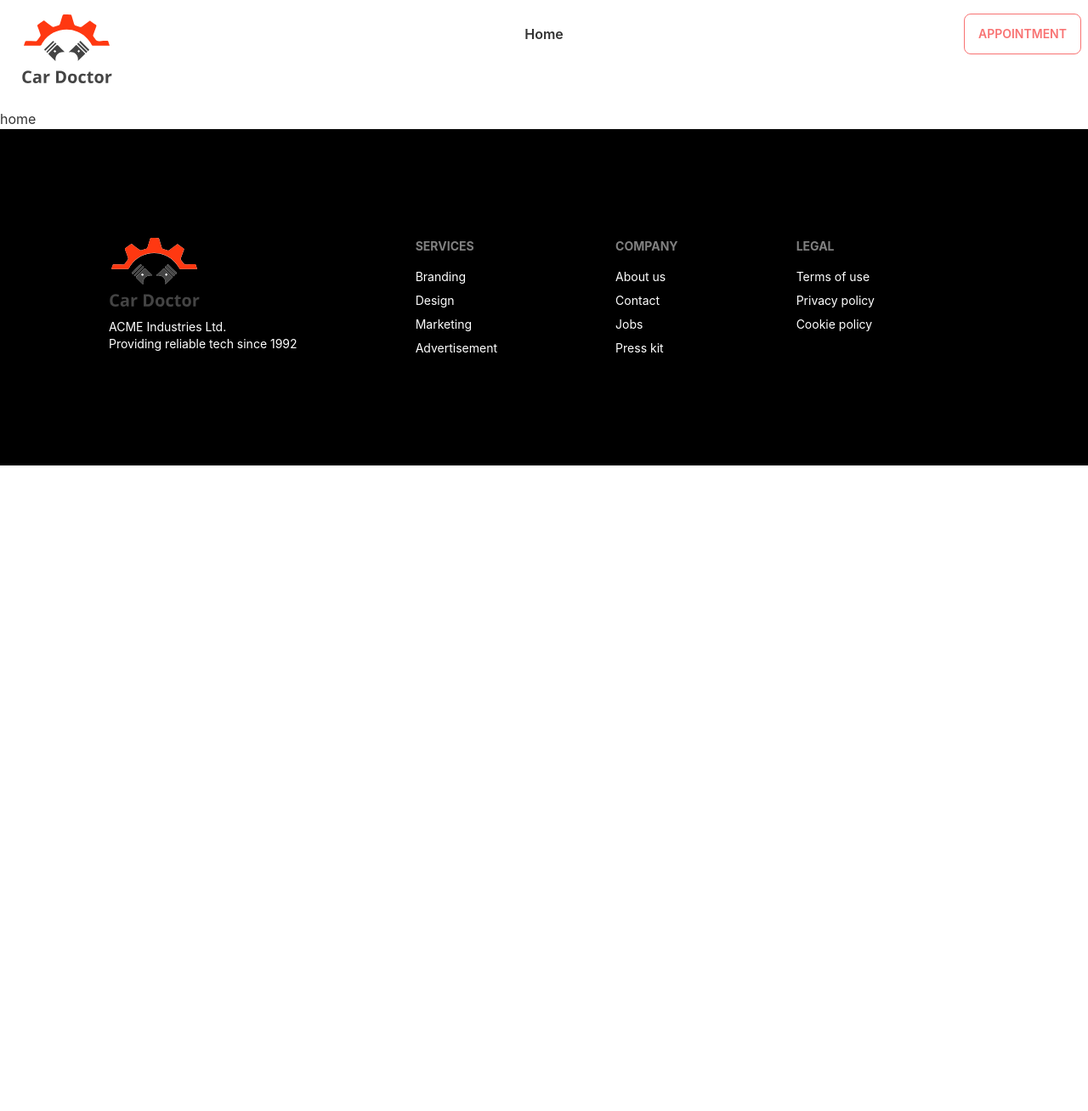
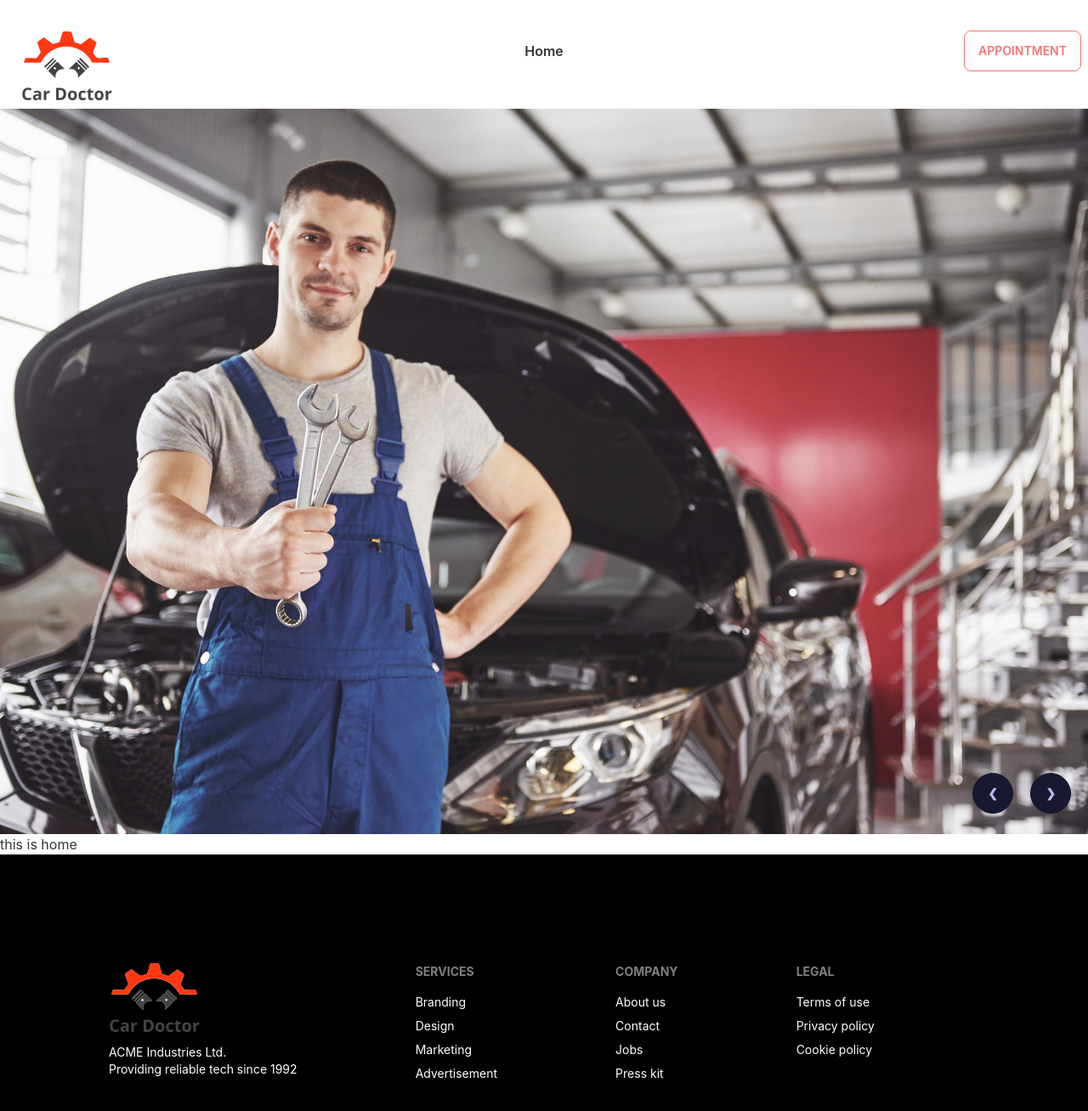
Before and after one commit to ShamimaNasrin/genius-car-client, a React (Create React App) app: page / in a window 1280 px wide. Shown: the top 1308 px of the page at 85% size. Before the commit the page ends 800 px from the top, so only its background shows below. Built offline with nearby package versions, Linux system fonts and the light colour scheme.

Commit message:
banner setup

```diff
--- /dev/null
+++ b/src/Pages/Home/Banner/Banner.js
@@ -0,0 +1,38 @@
+import React from 'react';
+import img1 from '../../../assets/images/banner/1.jpg';
+import img2 from '../../../assets/images/banner/2.jpg';
+import img3 from '../../../assets/images/banner/3.jpg';
+import img4 from '../../../assets/images/banner/4.jpg';
+import img5 from '../../../assets/images/banner/5.jpg';
+import img6 from '../../../assets/images/banner/6.jpg';
+
+const Banner = () => {
+    return (
+        <div className="carousel w-full">
+  <div id="slide1" className="carousel-item relative w-full">
+    <img src={img1} className="w-full" />
+    <div className="absolute flex justify-end transform -translate-y-1/2 left-5 right-5 bottom-0">
+      <a href="#slide4" className="btn btn-circle mr-5">❮</a>
+      <a href="#slide2" className="btn btn-circle">❯</a>
+    </div>
+  </div>
+  <div id="slide2" className="carousel-item relative w-full">
+    <img src={img2} className="w-full" />
+    <div className="absolute flex justify-between transform -translate-y-1/2 left-5 right-5 top-1/2">
+      <a href="#slide1" className="btn btn-circle">❮</a>
+      <a href="#slide3" className="btn btn-circle">❯</a>
+    </div>
+  </div>
+  <div id="slide3" className="carousel-item relative w-full">
+    <img src={img3} className="w-full" />
+    <div className="absolute flex justify-between transform -translate-y-1/2 left-5 right-5 top-1/2">
+      <a href="#slide2" className="btn btn-circle">❮</a>
+      <a href="#slide4" className="btn btn-circle">❯</a>
+    </div>
+  </div>
+
+</div>
+    );
+};
+
+export default Banner;
--- a/src/Pages/Home/Home.js
+++ b/src/Pages/Home/Home/Home.js
@@ -1,9 +1,12 @@
 import React from 'react';
+import Banner from '../Banner/Banner';
 
 const Home = () => {
     return (
         <div>
-            <h1>home</h1>
+            <Banner></Banner>
+            <h1>this is home</h1>
+
         </div>
     );
 };
--- a/src/Pages/Shared/Header/Header.js
+++ b/src/Pages/Shared/Header/Header.js
@@ -8,7 +8,7 @@ const Header = () => {
     </>
     return (
         <div>
-            <div className="navbar bg-base-100 h-20 mb-12">
+            <div className="navbar bg-base-100 h-20 mb-12 pt-12">
                 <div className="navbar-start">
                     <div className="dropdown">
                         <label tabIndex={0} className="btn btn-ghost lg:hidden">
--- a/src/Router/Routes/Routes.js
+++ b/src/Router/Routes/Routes.js
@@ -1,5 +1,6 @@
 import Main from "../../Layout/Main";
-import Home from "../../Pages/Home/Home";
+import Home from "../../Pages/Home/Home/Home";
+
 
 const { createBrowserRouter } = require("react-router-dom");
 
```
